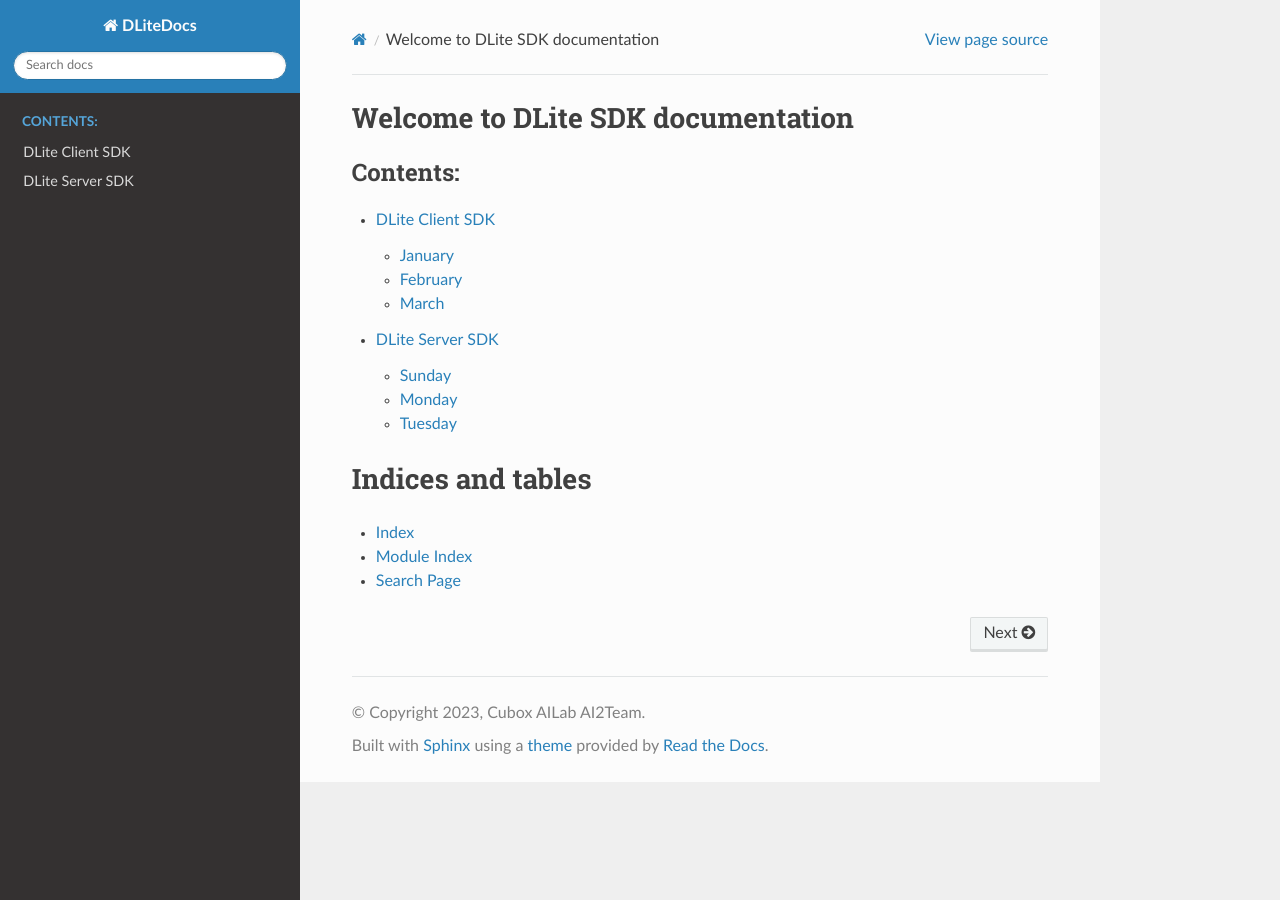
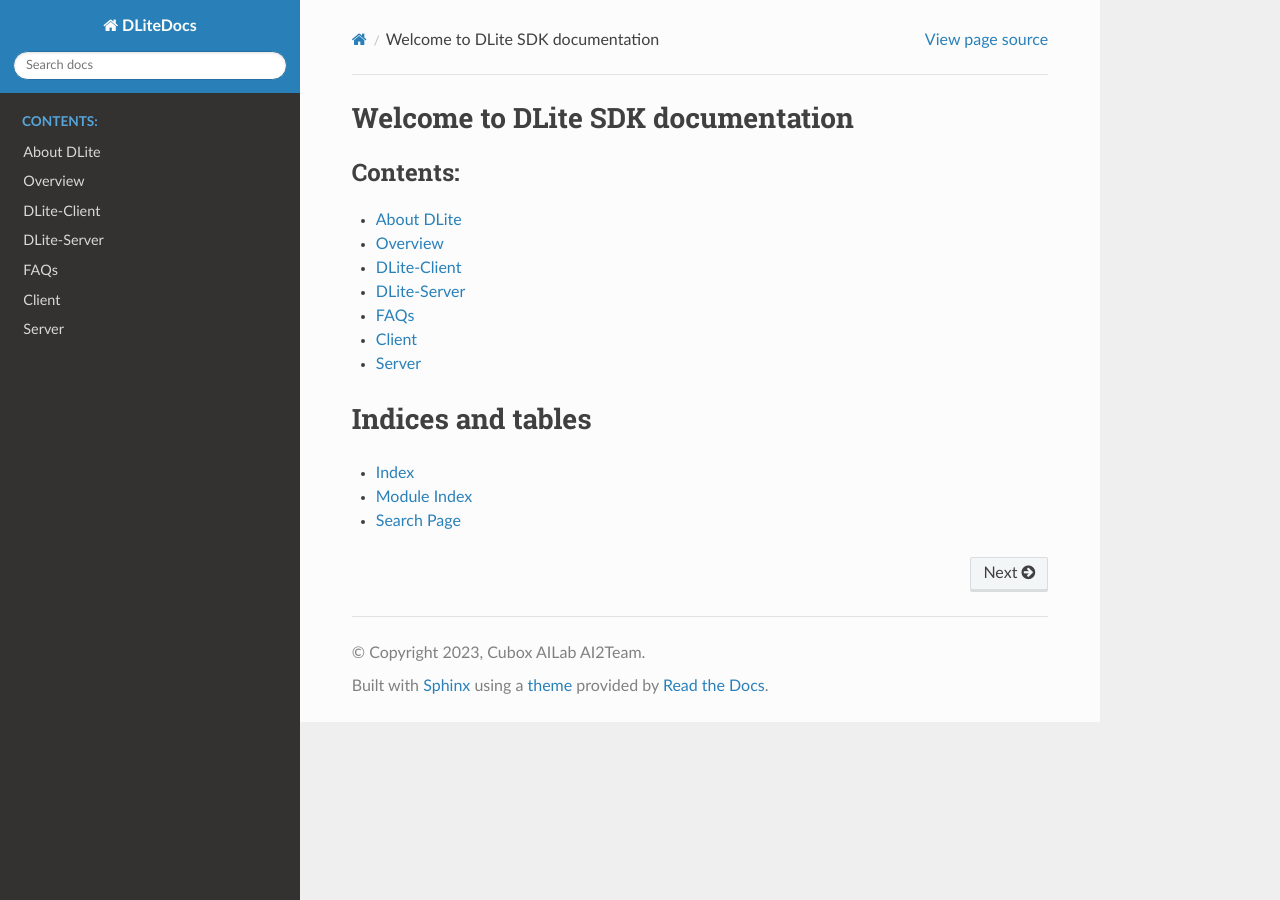
Before and after one commit to ksyeom/DLiteDocs, a Sphinx documentation site: the page built from docs/index.rst, in a window 1280 px wide. Built offline with Sphinx 7.4.7 and the Read the Docs theme 2.0.0, drawn with Linux system fonts in a browser that asks for light colours.

Commit message:
Menu-Tree 구성 (1)

```diff
--- a/docs/index.rst
+++ b/docs/index.rst
@@ -10,9 +10,15 @@ Welcome to DLite SDK documentation
    :maxdepth: 2
    :caption: Contents:
 
-   md/Client/sample.md
-   md/Server/sample.md
+   md/1_About/About.md
+   md/1_About/01_Overview.md
+   md/1_About/02_Client.md
+   md/1_About/03_Server.md
+   md/1_About/04_FAQs.md
 
+   md/2_Client/Client.md
+
+   md/3_Server/Server.md
 
 
 Indices and tables
--- /dev/null
+++ b/docs/md/1_About/01_Overview.md
@@ -0,0 +1 @@
+## Overview
--- /dev/null
+++ b/docs/md/1_About/02_Client.md
@@ -0,0 +1 @@
+## DLite-Client
--- /dev/null
+++ b/docs/md/1_About/03_Server.md
@@ -0,0 +1 @@
+## DLite-Server
--- /dev/null
+++ b/docs/md/1_About/04_FAQs.md
@@ -0,0 +1 @@
+## FAQs
--- /dev/null
+++ b/docs/md/1_About/About.md
@@ -0,0 +1 @@
+# About DLite
--- a/docs/md/Client/sample.md
+++ /dev/null
@@ -1,10 +0,0 @@
-# DLite Client SDK
-
-## January
-
-## February
-* 01
-* 02
-* 03
-
-## March
--- a/docs/md/Server/sample.md
+++ /dev/null
@@ -1,10 +0,0 @@
-# DLite Server SDK
-
-## Sunday
-
-## Monday
-
-## Tuesday
-* 01
-* 02
-* 03
```
Also changed, not shown: docs/md/2_Client/Client.md (added, +1 -0 lines), docs/md/3_Server/Server.md (added, +1 -0 lines).
